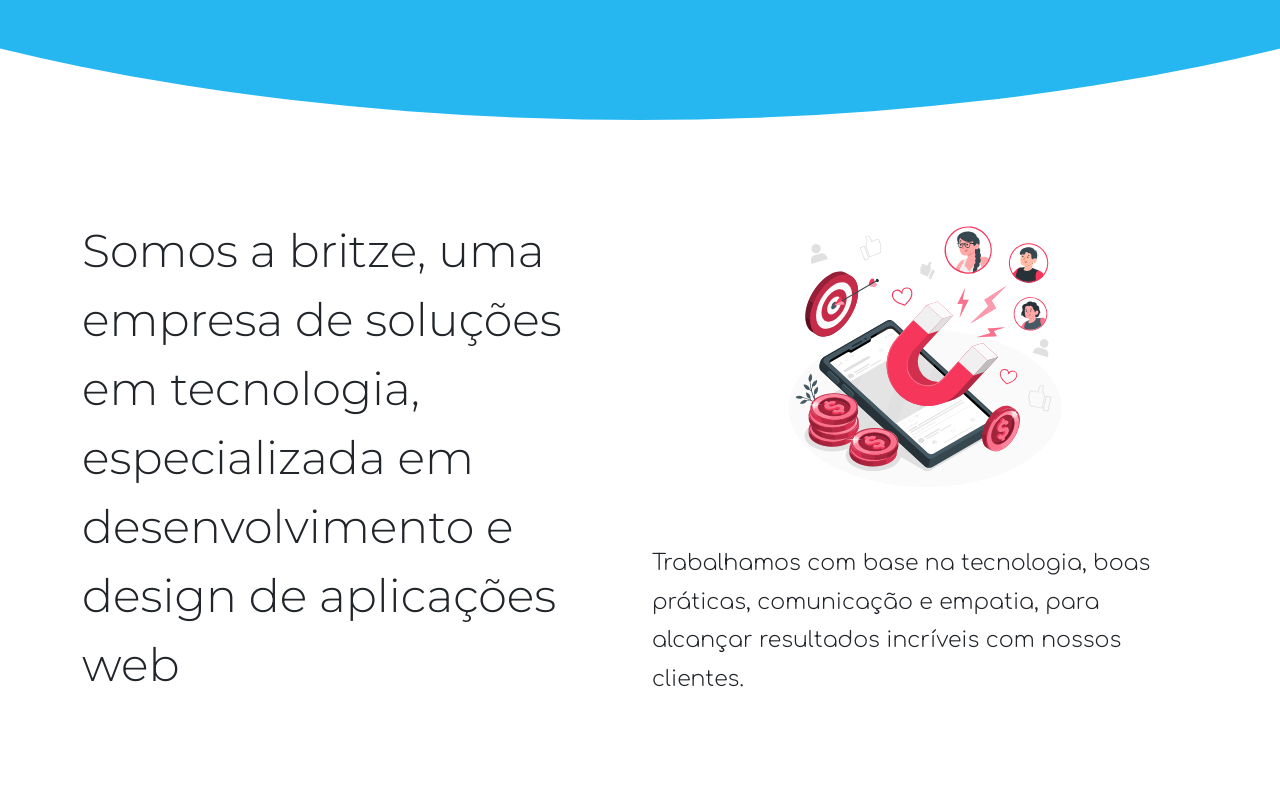
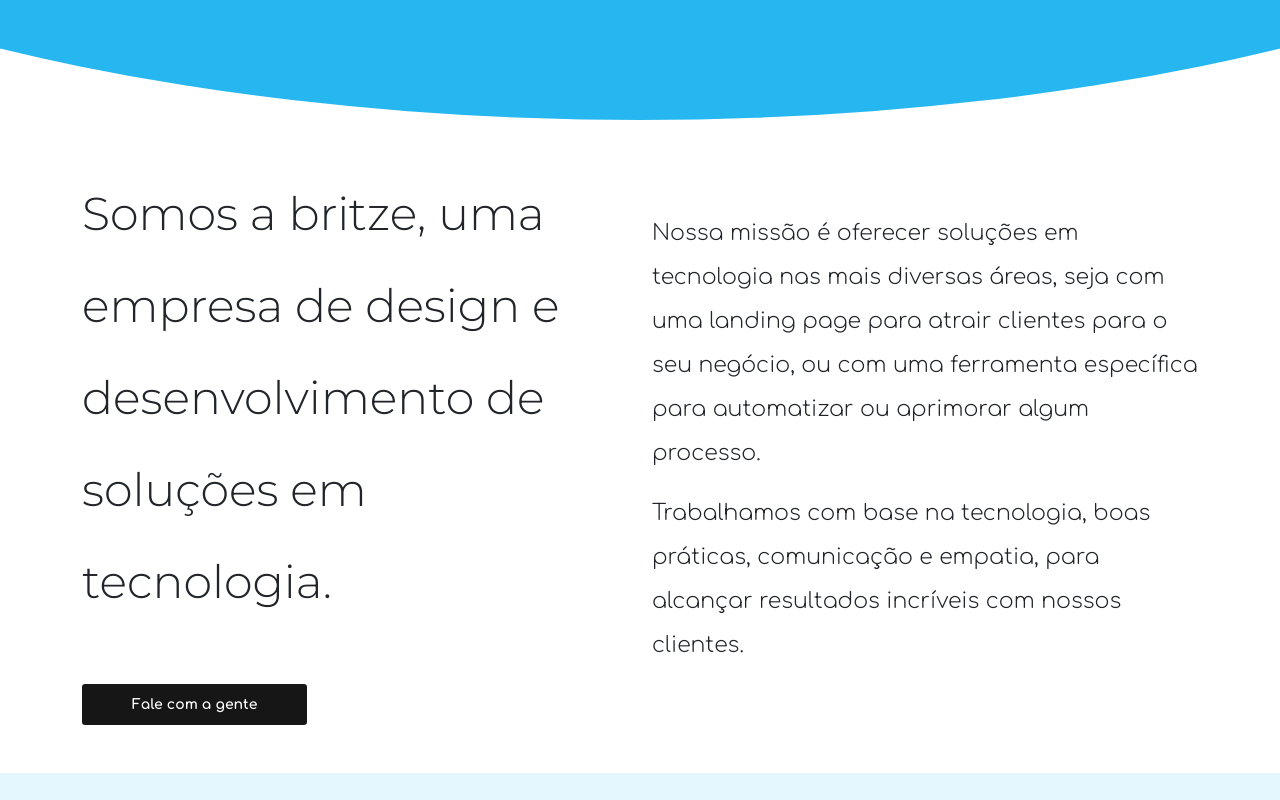
Before and after one commit to lucasbrito3001/britze-v1, a Vue app: page / in a window 1280 px wide. Shown: the part 640-1440 px from the top of the page. Built offline with nearby package versions, Linux system fonts and the light colour scheme.

Commit message:
About page # feat: Setting the about page and init the vuex to set the language

```diff
--- a/src/App.vue
+++ b/src/App.vue
@@ -6,7 +6,7 @@
     <section id="home-page" class="pages">
       <HomePage />
     </section>
-    <section class="pages py-5">
+    <section id="about-page" class="pages py-5">
       <AboutPage />
     </section>
     <section id="our-services" class="pages py-5">
@@ -23,8 +23,8 @@
 
 <script>
 import Header from "./components/HeaderNavbar.vue";
-import HomePage from "./pages/HomePage.vue";
-import AboutPage from "./pages/AboutPage.vue";
+import HomePage from "./components/HomePage.vue";
+import AboutPage from "./components/AboutPage.vue";
 import OurServices from "./components/OurServices.vue";
 import OurTechs from "./components/OurTechs.vue";
 import OurContacts from "./components/OurContacts.vue";
@@ -38,6 +38,9 @@
     OurTechs,
     OurContacts
   },
+  mounted() {
+    console.log(this.$store)
+  }
 };
 </script>
 
@@ -52,6 +55,7 @@
 
   --secondary: #F7365C;
   --tertiary: #F7EB05;
+  --dark: #161616;
 }
 
 * {
@@ -104,7 +108,7 @@
   font-family: "Comfortaa", sans-serif;
   font-size: 22px;
   font-weight: 300;
-  line-height: 1.75;
+  line-height: 2;
 
   @include lg {
     font-size: 20px;
--- /dev/null
+++ b/src/components/AboutPage.vue
@@ -0,0 +1,60 @@
+<template>
+  <div class="wrapper-about">
+    <b-container>
+      <b-row>
+        <b-col cols="12" lg="6">
+          <h1 class="titles about-title"> {{ TEXTS_JSON[idiom].about_title }} </h1>
+
+          <ContactButton class="mt-5"/>
+        </b-col>
+
+        <b-col class="mt-5 mt-lg-0 d-flex align-items-center justify-content-center flex-column" cols="12" lg="6">
+          <p class="texts"> {{ TEXTS_JSON[idiom].about_first_text }} </p>
+          <p class="texts"> {{ TEXTS_JSON[idiom].about_second_text }} </p>
+        </b-col>
+      </b-row>
+    </b-container>
+  </div>
+</template>
+
+<script>
+import TEXTS_JSON from "../static/texts/about.json"
+import Store from './StoreMixins.vue'
+import ContactButton from './ContactButton.vue'
+export default {
+  mixins: [Store],
+  components: {
+    ContactButton
+  },
+  data: () => ({
+    TEXTS_JSON: TEXTS_JSON,
+    idiom: "br"
+  }),
+  mounted() {
+    console.log(this.$store)
+  }
+};
+</script>
+
+<style scoped lang="scss">
+@import '../static/sass.scss';
+
+.wrapper-about {
+  width: 100%;
+}
+
+.about-img {
+    display: block;
+    margin: auto;
+
+    width: 280px;
+
+    @include lg {
+        width: 260px;
+    }
+}
+
+.about-title {
+  line-height: 2;
+}
+</style>
--- /dev/null
+++ b/src/components/ContactButton.vue
@@ -0,0 +1,29 @@
+<template>
+  <b-button
+    href="#our-contacts"
+    variant="dark"
+    size="sm"
+    class="py-2 px-5 texts contact-button btn-dark"
+  >
+    Fale com a gente
+  </b-button>
+</template>
+
+<script>
+export default {
+  name: "ContactButton",
+};
+</script>
+
+<style scoped>
+.contact-button:hover {
+  background-color: transparent;
+  color: var(--dark);
+}
+.btn-dark {
+  background-color: var(--dark);
+  border: 2px solid var(--dark);
+  outline: none;
+  font-weight: 700;
+}
+</style>
--- a/src/pages/HomePage.vue
+++ b/src/components/HomePage.vue
@@ -11,9 +11,7 @@
         <b-col cols="12" lg="6">
           <h1 class="titles home-title mb-4" v-html="TEXTS_JSON[idiom].main_title"></h1>
           <p class="texts home-text mb-4" v-html="TEXTS_JSON[idiom].main_text"></p>
-          <b-button variant="dark" size="sm" class="py-2 px-3 texts"
-            >Fale com a gente</b-button
-          >
+          <ContactButton/>
         </b-col>
         <b-col cols="12" lg="6" class="mt-5 mt-md-0">
           <img
@@ -33,7 +31,11 @@
 
 <script>
 import TEXTS_JSON from "../static/texts/home.json"
+import ContactButton from "./ContactButton.vue"
 export default {
+  components: {
+    ContactButton
+  },
   data: () => ({
     TEXTS_JSON: TEXTS_JSON,
     idiom: "br"
--- a/src/components/OurContacts.vue
+++ b/src/components/OurContacts.vue
@@ -3,7 +3,7 @@
         <b-container>
             <b-row>
                 <b-col>
-                    <h1>footer</h1>
+                    <h1 class="titles">Fale com a gente</h1>
                 </b-col>
             </b-row>
         </b-container>
--- /dev/null
+++ b/src/components/StoreMixins.vue
@@ -0,0 +1,10 @@
+<script>
+import { mapState } from 'vuex'
+export default {
+    mounted() {
+        console.log(mapState({
+            lang: state => state.lang
+        }))
+    }
+}
+</script>
--- a/src/main.js
+++ b/src/main.js
@@ -1,5 +1,7 @@
 import Vue from 'vue'
 import App from './App.vue'
+import store from './store/store'
+import Vuex from 'vuex'
 import { BootstrapVue, IconsPlugin, BIconInstagram, BIconLinkedin, BIconWhatsapp } from 'bootstrap-vue'
 
 // Import Bootstrap and BootstrapVue CSS files (order is important)
@@ -8,6 +10,7 @@
 
 Vue.config.productionTip = false
 Vue.use(BootstrapVue, IconsPlugin)
+Vue.use(Vuex)
 
 Vue.component('BIconInstagram', BIconInstagram)
 Vue.component('BIconLinkedin', BIconLinkedin)
@@ -15,4 +18,5 @@
 
 new Vue({
   render: h => h(App),
+  store
 }).$mount('#app')
--- a/src/pages/AboutPage.vue
+++ /dev/null
@@ -1,58 +0,0 @@
-<template>
-  <div class="wrapper-about">
-    <b-container>
-      <b-row>
-        <b-col class="mb-3 mb-lg-0 py-lg-5" cols="12" lg="6">
-          <h1 class="titles" v-html="TEXTS_JSON[idiom].about_title"></h1>
-        </b-col>
-
-        <b-col class="py-lg-5" cols="12" lg="6">
-          <img
-            class="about-img mb-5"
-            :src="require('../assets/about-img.svg')"
-            alt="
-                Na imagem tem um celular com um site aberto e um imã puxando pessoas,
-                simbolizando a atração de pessoas que a um portfolio web fornece
-            "
-          />
-          <p class="texts">
-            Trabalhamos com base na tecnologia, boas práticas, comunicação e empatia,
-            para alcançar resultados incríveis com nossos clientes.
-          </p>
-          <p class="texts">
-
-          </p>
-        </b-col>
-      </b-row>
-    </b-container>
-  </div>
-</template>
-
-<script>
-import TEXTS_JSON from "../static/texts/about.json"
-export default {
-  data: () => ({
-    TEXTS_JSON: TEXTS_JSON,
-    idiom: "br"
-  })
-};
-</script>
-
-<style scoped lang="scss">
-@import '../static/sass.scss';
-
-.wrapper-about {
-  width: 100%;
-}
-
-.about-img {
-    display: block;
-    margin: auto;
-
-    width: 280px;
-
-    @include lg {
-        width: 260px;
-    }
-}
-</style>
--- a/src/static/texts/about.json
+++ b/src/static/texts/about.json
@@ -1,5 +1,7 @@
 {
     "br": {
-        "about_title": "Somos a britze, uma empresa de soluções em tecnologia, especializada em desenvolvimento e design de aplicações web"
+        "about_title": "Somos a britze, uma empresa de design e desenvolvimento de soluções em tecnologia.",
+        "about_first_text": "Nossa missão é oferecer soluções em tecnologia nas mais diversas áreas, seja com uma landing page para atrair clientes para o seu negócio, ou com uma ferramenta específica para automatizar ou aprimorar algum processo.",
+        "about_second_text": "Trabalhamos com base na tecnologia, boas práticas, comunicação e empatia, para alcançar resultados incríveis com nossos clientes."
     }
 }
--- /dev/null
+++ b/src/store/store.js
@@ -0,0 +1,12 @@
+// Store vuex
+
+import Vue from "vue";
+import Vuex from "vuex";
+
+Vue.use(Vuex);
+
+export default new Vuex.Store({
+    state: {
+        lang: 'pt'
+    }
+})
```
Also changed, not shown: src/assets/about-bg.png (added).
